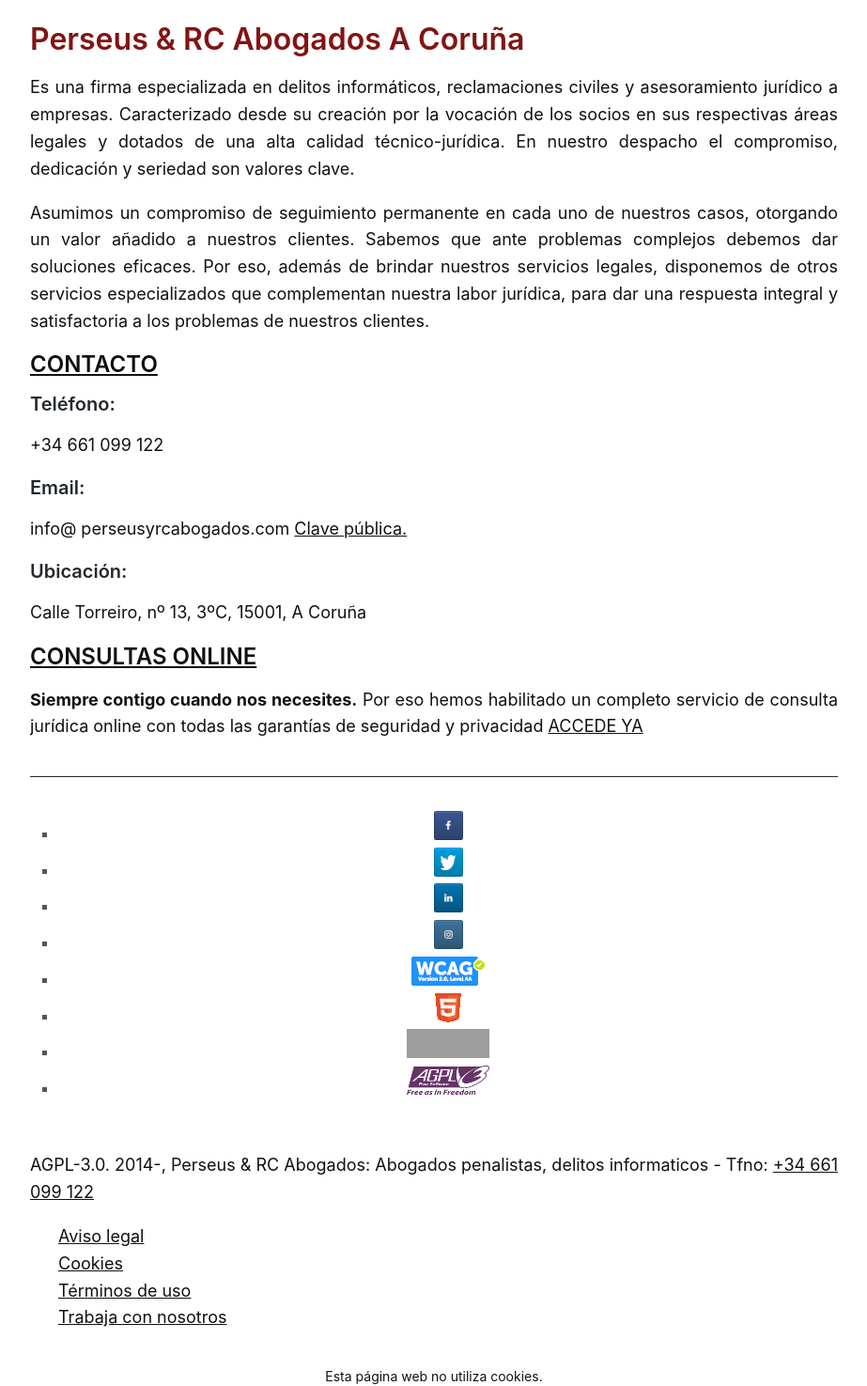
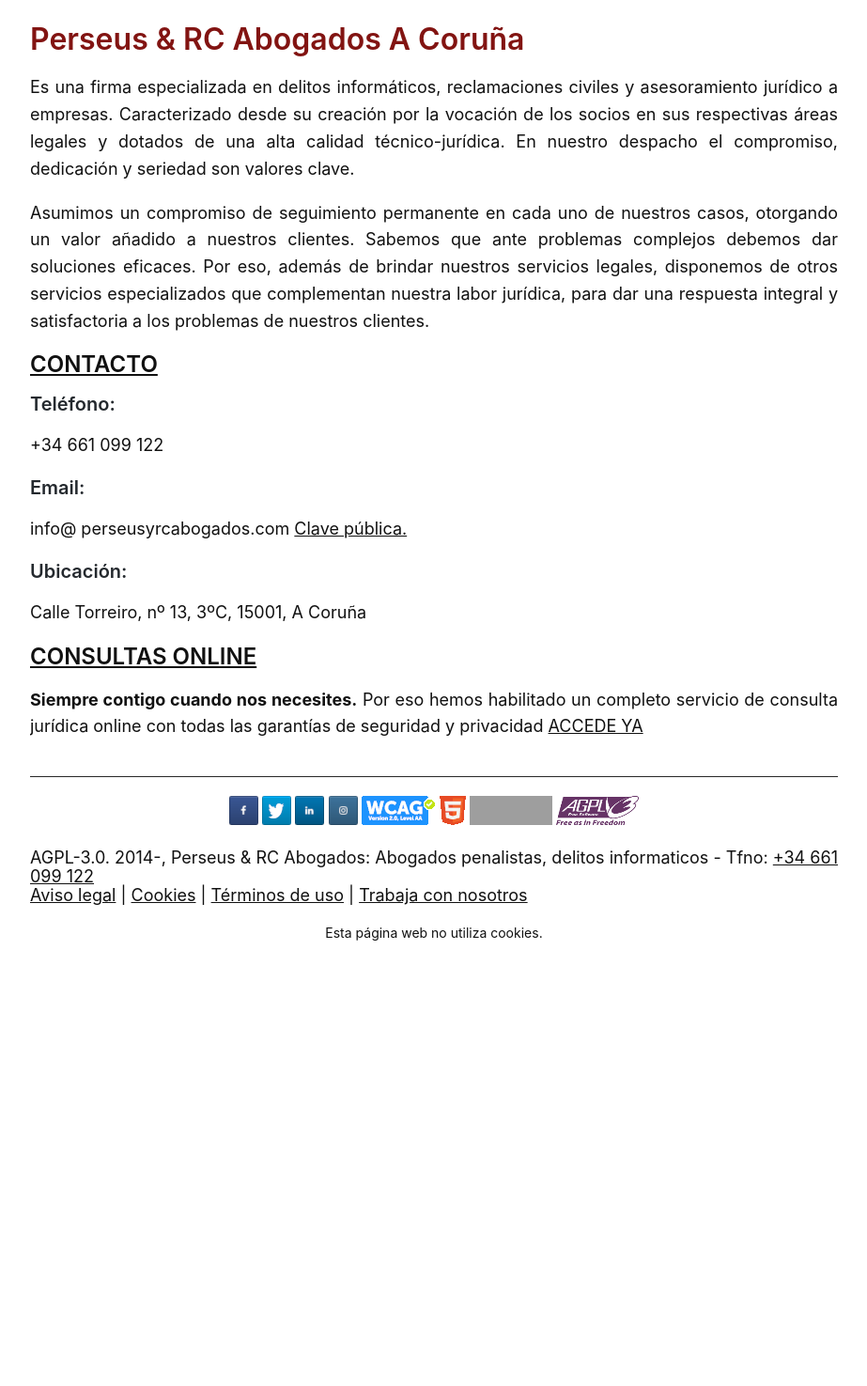
Before and after one commit to streaming10/perseusnew, a Jekyll site: the page built from index.md, in a window 1280 px wide, cut to the strip 406-1881 px from the top of the page. Shown: the whole strip at 94% size, without its empty margins (158-1081 px from the left). Built offline with Jekyll 4.4.1, drawn with Linux system fonts in a browser that asks for light colours; our own code applies the rules of GitHub Pages for plain Markdown files; after the commit the page ends 1409 px from its top, so only the background shows below that; grey boxes are pictures that could not be loaded.

Commit message:
Update default.html

```diff
--- a/_layouts/default.html
+++ b/_layouts/default.html
@@ -113,70 +113,27 @@
             <span itemprop="telephone">+34661099122</span>
         </div>
         <div id="copyright">
-            <ul>
-                <li>
-                    <a title="Facebook de Perseus y RC Abogados" href="https://www.facebook.com/perseusyrcabogados/" aria-label="Facebook de Perseus y RC Abogados">
-                        <img src="/img/facebook.png" alt="Facebook de Perseus y RC Abogados" width="31" height="31" />
-                    </a>
-                </li>
-                <li>
-                    <a title="Twitter de Perseus y RC Abogados" href="https://www.twitter.com/perseuslegal" aria-label="Twitter de Perseus y RC Abogados">
-                        <img src="/img/twitter.png" alt="Twitter de Perseus y RC Abogados" width="31" height="31" />
-                    </a>
-                </li>
-                <li>
-                    <a title="LinkedIn de Luis Jurado" href="https://www.linkedin.com/in/luisjuradocano/" aria-label="LinkedIn de Luis Jurado">
-                        <img src="/img/linkedin.png" alt="LinkedIn de Luis Jurado" width="31" height="31" />
-                    </a>
-                </li>
-                <li>
-                    <a title="Instagram de Perseus y RC Abogados" href="https://instagram.com/perseusyrcabogados" aria-label="Instagram de Perseus y RC Abogados">
-                        <img src="/img/instagram.png" alt="Instagram de Perseus y RC Abogados" width="31" height="31" />
-                    </a>
-                </li>
-                <li>
-                    <a title="WCAG 2.0 AA" href="https://www.w3.org/TR/WCAG20/#a" aria-label="WCAG 2.0 AA">
-                        <img src="/img/wcag2.png" alt="WCAG 2.0 AA" width="78" height="31" />
-                    </a>
-                </li>
-                <li>
-                    <a title="Valid HTML5" href="https://html5.validator.nu/?doc=https://perseusyrcabogados.com" aria-label="Valid HTML5">
-                        <img src="/img/html5.png" alt="Valid HTML5" width="28" height="31" />
-                    </a>
-                </li>
-                <li>
-                    <a href="http://jigsaw.w3.org/css-validator/validator?uri=https://perseusyrcabogados.com" aria-label="¡CSS Válido!">
-                        <img style="border:0;" src="//jigsaw.w3.org/css-validator/images/vcss-blue" alt="¡CSS Válido!" width="88" height="31" />
-                    </a>
-                </li>
-                <li>
-    <a rel="license" title="Licencia AGPL" href="https://www.gnu.org/licenses/agpl-3.0.html" aria-label="Licencia AGPL">
-        <img alt="Licencia AGPL" style="border-width:0" src="/img/cc2.png" width="88" height="31" />
-    </a>
-</li>
-</ul>
+    <a title="Facebook de Perseus y RC Abogados" href="https://www.facebook.com/perseusyrcabogados/" rel="noopener noreferrer" target="_blank"><img src="/img/facebook.png" alt="Facebook de Perseus y RC Abogados" width="31" height="31" loading="lazy" /></a>
+    <a title="Twitter de Perseus y RC Abogados" href="https://www.twitter.com/perseuslegal" rel="noopener noreferrer" target="_blank"><img src="/img/twitter.png" alt="Twitter de Perseus y RC Abogados" width="31" height="31" loading="lazy" /></a>
+    <a title="LinkedIn de Luis Jurado" href="https://www.linkedin.com/in/luisjuradocano/" rel="noopener noreferrer" target="_blank"><img src="/img/linkedin.png" alt="LinkedIn de Luis Jurado" width="31" height="31" loading="lazy" /></a>
+    <a title="Instagram de Perseus y RC Abogados" href="https://instagram.com/perseusyrcabogados" rel="noopener noreferrer" target="_blank"><img src="/img/instagram.png" alt="Instagram de Perseus y RC Abogados" width="31" height="31" loading="lazy" /></a>
+    <a title="WCAG 2.0 AA" href="https://www.w3.org/TR/WCAG20/#a" rel="noopener noreferrer" target="_blank"><img src="/img/wcag2.png" alt="WCAG 2.0 AA" width="78" height="31" loading="lazy" /></a>
+    <a title="Valid HTML5" href="https://html5.validator.nu/?doc=https://perseusyrcabogados.com" rel="noopener noreferrer" target="_blank"><img src="/img/html5.png" alt="Valid HTML5" width="28" height="31" loading="lazy" /></a>
+    <a href="http://jigsaw.w3.org/css-validator/validator?uri=https://perseusyrcabogados.com" rel="noopener noreferrer" target="_blank"><img style="border:0;" src="//jigsaw.w3.org/css-validator/images/vcss-blue" alt="¡CSS Válido!" width="88" height="31" loading="lazy" /></a>
+    <a rel="license" title="Licencia AGPL" href="https://www.gnu.org/licenses/agpl-3.0.html" rel="noopener noreferrer" target="_blank"><img alt="Licencia AGPL" style="border-width:0" src="/img/cc2.png" width="88" height="31" loading="lazy" /></a>
 </div>
 <br>
-<p>AGPL-3.0. 2014-, Perseus & RC Abogados: Abogados penalistas, delitos informaticos - Tfno: <a title="Teléfono" href="tel:+34661099122">+34 661 099 122</a></p>
-<nav>
-    <ul>
-        <li>
-            <a title="Aviso legal" href="/aviso-legal">Aviso legal</a>
-        </li>
-        <li>
-            <a title="Política de cookies" href="/cookies">Cookies</a>
-        </li>
-        <li>
-            <a title="Términos de uso" href="/terminos">Términos de uso</a>
-        </li>
-        <li>
-            <a title="Trabaja con nosotros" href="/trabaja-con-nosotros">Trabaja con nosotros</a>
-        </li>
-    </ul>
-</nav>
+AGPL-3.0. 2014-, Perseus & RC Abogados: Abogados penalistas, delitos informaticos - Tfno: <a title="Teléfono" href="tel:+34661099122">+34 661 099 122</a><br>
+    <a title="Aviso legal" href="/aviso-legal">Aviso legal</a> |
+        <a title="Política de cookies" href="/cookies">Cookies</a> |
+    <a title="Términos de uso" href="/terminos">Términos de uso</a> |
+    <a title="Trabaja con nosotros" href="/trabaja-con-nosotros">Trabaja con nosotros</a>
+</div>
 <br>
 </div>
 <div style="font-size: 14px; text-align: center;">Esta página web no utiliza cookies.</div>
+
+
 </footer>
 
 </body>
```
